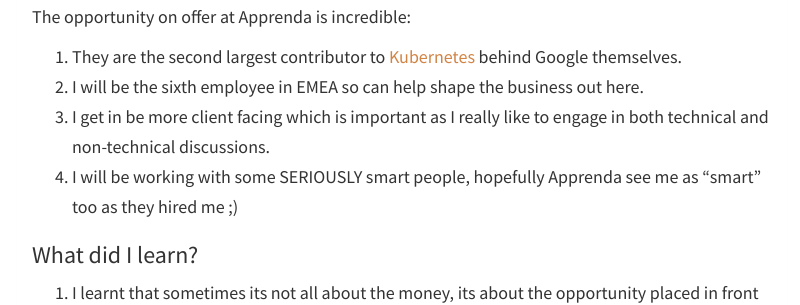
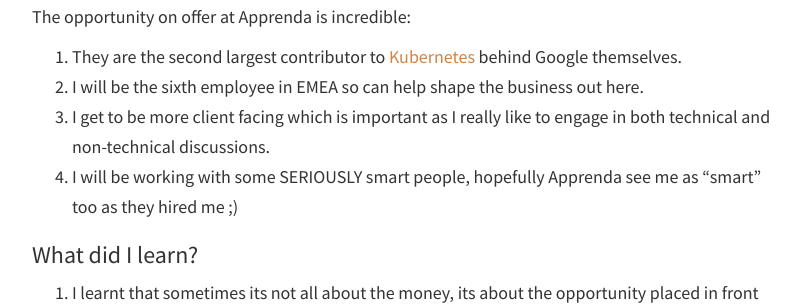
Before and after one commit to swade1987/swade1987.github.io, a Jekyll site: the page built from _posts/2016-08-31-from-contract-to-permanent-but-why.md, in a window 1280 px wide and 900 px high, scrolled down 1655 px. Shown: the part 155-460 px from the top of the window, without its empty margins (238-1038 px from the left). Built offline with Jekyll 4.4.1, drawn with Linux system fonts in a browser that asks for light colours; nearby versions of some CDN libraries; comment, search, counter and statistics services are not loaded.

```diff
--- a/_posts/2016-08-31-from-contract-to-permanent-but-why.md
+++ b/_posts/2016-08-31-from-contract-to-permanent-but-why.md
@@ -64,7 +64,7 @@ The opportunity on offer at Apprenda is incredible:
 
 1. They are the second largest contributor to [Kubernetes](http://kubernetes.io/) behind Google themselves.
 2. I will be the sixth employee in EMEA so can help shape the business out here.
-3. I get in be more client facing which is important as I really like to engage in both technical and non-technical discussions.
+3. I get to be more client facing which is important as I really like to engage in both technical and non-technical discussions.
 4. I will be working with some SERIOUSLY smart people, hopefully Apprenda see me as "smart" too as they hired me ;)
 
 ### What did I learn?
```
